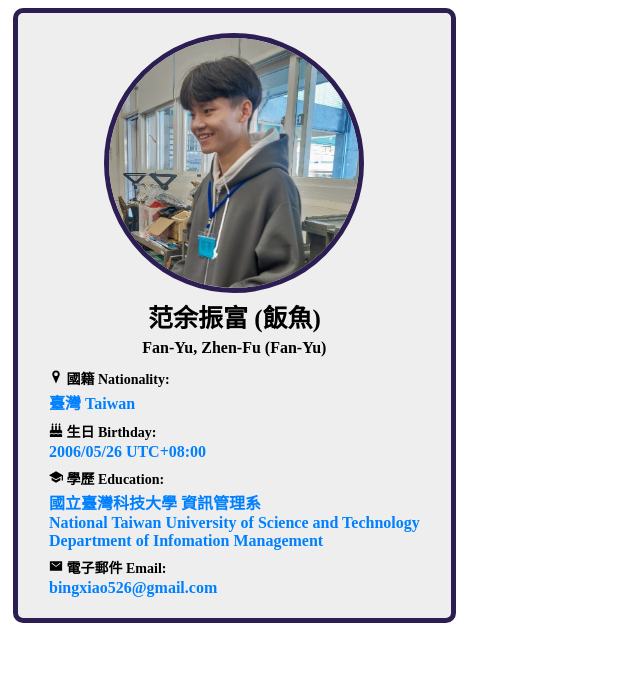
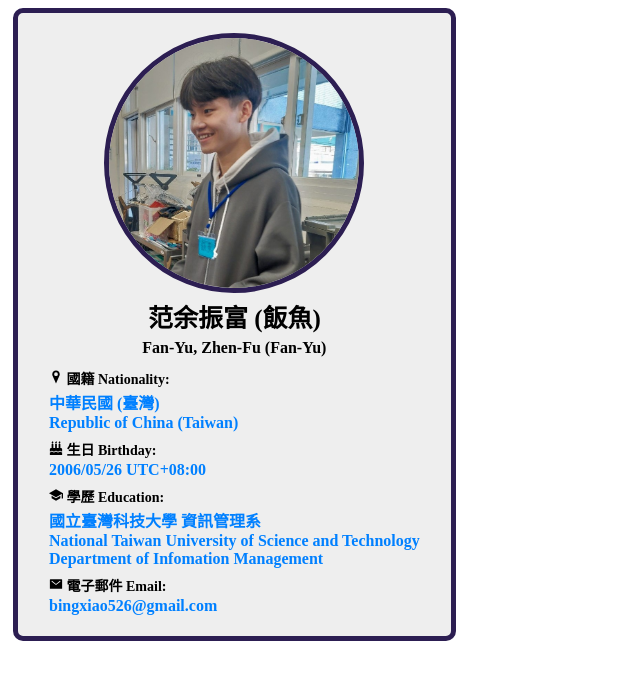
Before and after one commit to fanyuuu2006/fanyu-web, a Next.js app in the folder frontend/: page / in a window 1280 px wide. Shown: the top 680 px of the page, without its empty margins (0-640 px from the left). Built offline with nearby package versions, Linux system fonts and the light colour scheme.

Commit message:
refactor: 中華民國

```diff
--- a/frontend/src/components/ProfileDiv.jsx
+++ b/frontend/src/components/ProfileDiv.jsx
@@ -1,4 +1,4 @@
-import "@/styles/Profile.css"
+import "@/styles/Profile.css";
 import Image from "next/image";
 import CampPhoto from "@/assets/images/CampPhoto.jpg";
 import Profile from "@/json/Profile.json";
@@ -45,9 +45,9 @@ function TableData({ isValue, children, ...props }) {
       style={{
         display: "block",
         color: isValue ? "#0080FF" : "#000000",
-        fontSize: isValue? "16px" : "14px",
+        fontSize: isValue ? "16px" : "14px",
         fontWeight: "bold",
-        marginTop: isValue ? "0px" : "5px"
+        marginTop: isValue ? "0px" : "5px",
       }}
       {...props}
     >
@@ -70,7 +70,9 @@ function FileTable() {
               target="_blank"
               rel="noopener noreferrer"
             >
-              {Profile.Nationality.Chinese} {Profile.Nationality.English}
+              {Profile.Nationality.Chinese}
+              <br />
+              {Profile.Nationality.English}
             </a>
           </TableData>
         </tr>
@@ -98,7 +100,7 @@ function FileTable() {
             </a>
           </TableData>
           <TableData isValue={false}>
-          <IoMailSharp /> 電子郵件 Email:
+            <IoMailSharp /> 電子郵件 Email:
           </TableData>
           <TableData isValue={true}>
             <a
--- a/frontend/src/json/Profile.json
+++ b/frontend/src/json/Profile.json
@@ -8,8 +8,8 @@
         "English": "Fan-Yu"
     },
     "Nationality": {
-        "Chinese": "臺灣",
-        "English": "Taiwan"
+        "Chinese": "中華民國 (臺灣)",
+        "English": "Republic of China (Taiwan)"
     },
     "Birthday": "2006/05/26 UTC+08:00",
     "Education": {
```
